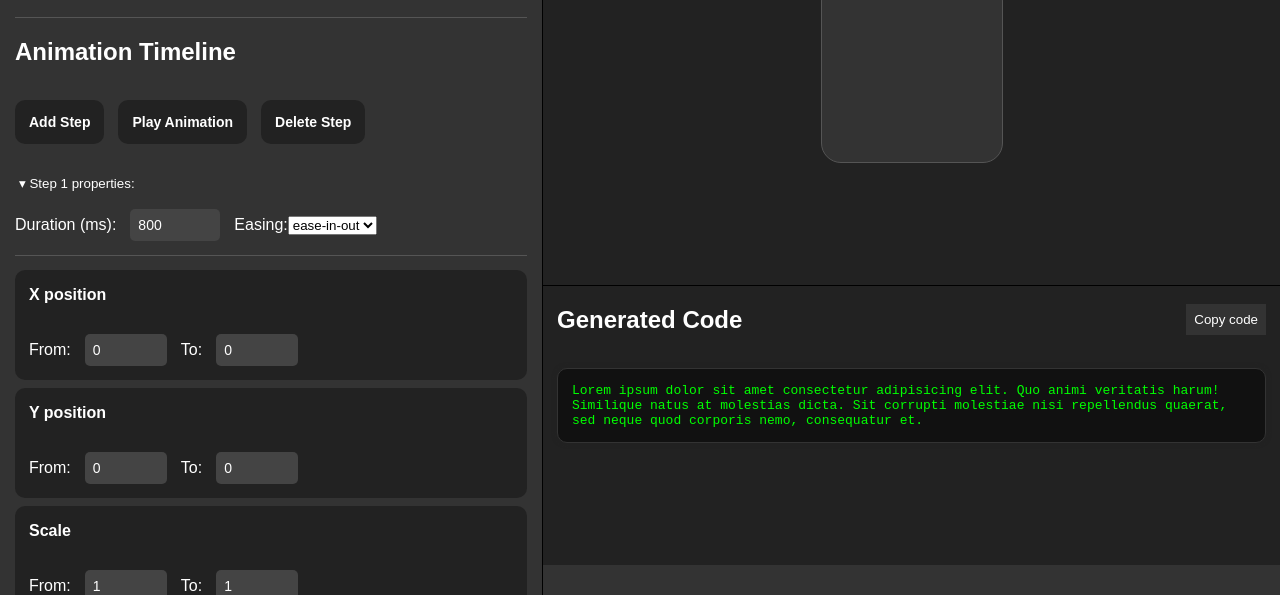
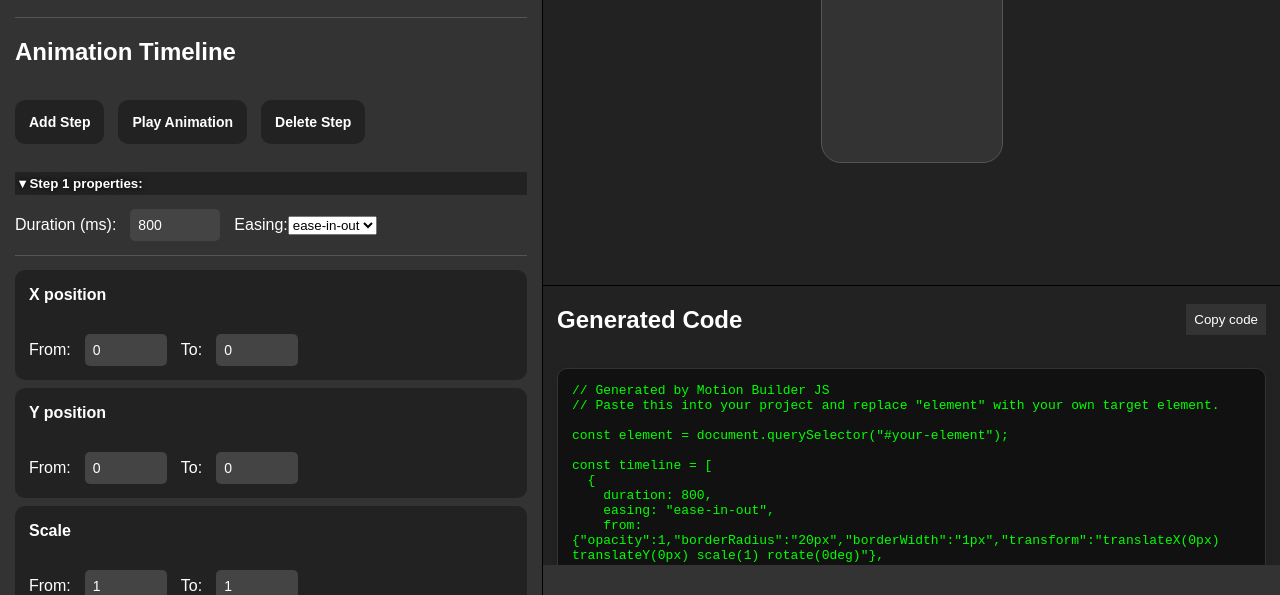
Before and after one commit to gbsr/week-3-motion-builder-js, a plain HTML site: page index.html in a window 1280 px wide. Both pictures are taken after a click on the button "Play Animation". Shown: the part 235-830 px from the top of the page. Drawn offline with Linux system fonts and the light colour scheme.

Commit message:
generating 'code' in generated code element + helper

```diff
--- a/src/main.js
+++ b/src/main.js
@@ -2,9 +2,11 @@
 import { addStep, deleteStep, state } from "./state/state.js";
 import { renderTimeline } from "./ui/renderTimeline.js";
 import { playCurrentStep, playTimeline } from "./preview/previewEngine.js";
+import { generateCodeFromTimeline } from "./ui/codeOutput.js";
 
 window.addEventListener("DOMContentLoaded", () => {
   renderTimeline();
+  const generatedCode = document.getElementById("generated-code");
 
   // Preview hover
   const previewBox = document.getElementById("element-to-animate");
@@ -40,6 +42,7 @@ window.addEventListener("DOMContentLoaded", () => {
   if (playButton) {
     playButton.addEventListener("click", () => {
       playTimeline();
+      generateCodeFromTimeline(generatedCode);
     });
   }
 
--- a/src/preview/previewEngine.js
+++ b/src/preview/previewEngine.js
@@ -24,7 +24,7 @@ export function playCurrentStep() {
 
 //  Turn a step into two Web Animations keyframes: [from, to]
 
-function buildKeyframesFromStep(step) {
+export function buildKeyframesFromStep(step) {
   const fromFrame = buildFrame(step.from);
   const toFrame = buildFrame(step.to);
   return [fromFrame, toFrame];
--- a/src/props/properties.js
+++ b/src/props/properties.js
@@ -39,6 +39,20 @@ export const PROPERTIES = {
     category: "transform",
     unit: "",
     appliesTo: "transform.scale"
+  },
+
+  rotation: {
+    id: "rotation",
+    label: "Rotation",
+    type: "number",
+    min: -180,
+    max: 180,
+    step: 1,
+    defaultFrom: 0,
+    defaultTo: 0,
+    category: "transform",
+    unit: "deg",
+    appliesTo: "transform.rotate"
   },
 
   opacity: {
--- a/src/ui/codeOutput.js
+++ b/src/ui/codeOutput.js
@@ -0,0 +1,37 @@
+import { state } from "../state/state.js";
+import { buildKeyframesFromStep } from "../preview/previewEngine.js";
+
+
+export function generateCodeFromTimeline(element) {
+
+  element.textContent = "";
+  const steps = state.steps;
+  const lines = [];
+
+  lines.push(`// Generated by Motion Builder JS`);
+  lines.push(`// Paste this into your project and replace "element" with your own target element.`);
+  lines.push("");
+
+  lines.push(`const element = document.querySelector("#your-element");`);
+  lines.push("");
+
+  lines.push(`const timeline = [`);
+
+  steps.forEach((step, index) => {
+    const [fromFrame, toFrame] = buildKeyframesFromStep(step);
+
+    lines.push(`  {`);
+    lines.push(`    duration: ${step.duration},`);
+    lines.push(`    easing: "${step.easing}",`);
+    lines.push(`    from: ${JSON.stringify(fromFrame)},`);
+    lines.push(`    to:   ${JSON.stringify(toFrame)}`);
+    lines.push(`  }${index < steps.length - 1 ? "," : ""}`);
+  });
+
+  lines.push(`];`);
+  lines.push("");
+  lines.push(`// To run:`);
+  lines.push(`// playTimeline(element, timeline);`);
+
+  element.textContent = lines.join("\n");
+}
--- a/styles.css
+++ b/styles.css
@@ -62,6 +62,7 @@ aside {
   display: flex;
   align-items: flex-start;
   flex-direction: column;
+  overflow-y: auto;
 }
 
 /* code panel content */
@@ -216,3 +217,11 @@ input {
 .description-content.hidden {
   display: none;
 }
+
+.active {
+  background-color: #222;
+  color: #fff;
+  font-weight: bold;
+  text-shadow: 0 0 5px #000;
+
+}
```
Also changed, not shown: src/export/codeGenerator.js (deleted), src/ui/sidebar.js (deleted).
